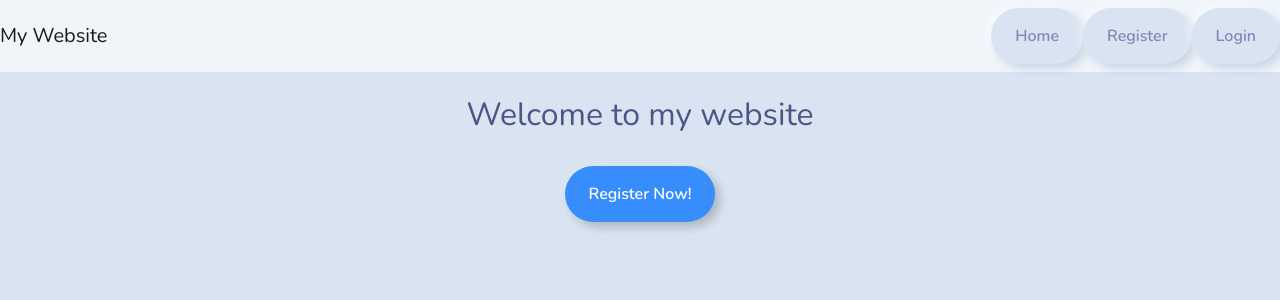
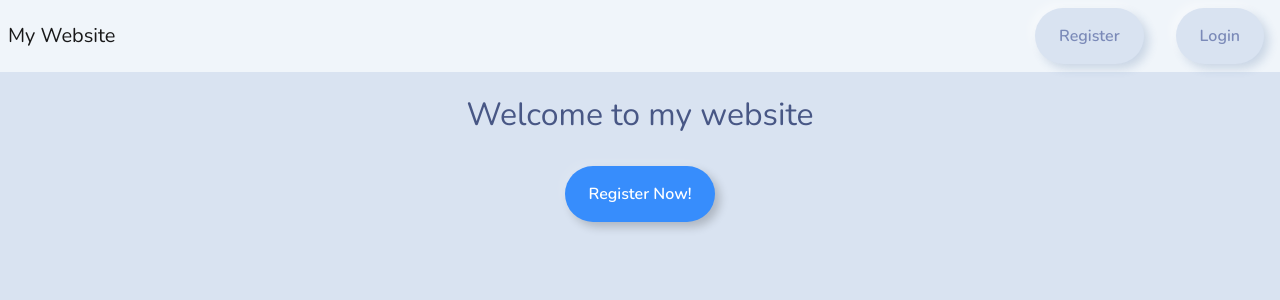
Before and after one commit to darinmilner/django-aws-deployment, a Django app: page / in a window 1280 px wide. Shown: the top 300 px of the page. Run offline with Django 4.2, Linux system fonts and the light colour scheme; some libraries are stand-ins or nearby versions.

Commit message:
Website styling updated. S3 Terraform code added.

```diff
--- a/django-aws/main/templates/main/delete-account.html
+++ b/django-aws/main/templates/main/delete-account.html
@@ -10,6 +10,9 @@
         <link rel="stylesheet" type="text/css" href="{% static 'css/styles.css' %}">
     </head>
 
+    {% include 'main/navbar.html' %}
+    <br>
+
     <div class="container bg-white shadow-md p-5 form-layout">
         <form method="POST" autocomplete="off">
             {% csrf_token %}
@@ -18,7 +21,7 @@
             <a href="{% url 'profile-management' %}">Go back</a>
             <br>
             <br>
-            <input class="btn btn-danger" type="submit" value="Submit" />
+            <input class="btn btn-danger" type="submit" value="Delete Account!" />
             <br>
         </form>
     </div>
--- a/django-aws/main/templates/main/index.html
+++ b/django-aws/main/templates/main/index.html
@@ -11,7 +11,7 @@
     </head>
 
     <nav class="navbar navbar-expand-lg navbar-light bg-light justify-content-center">
-        <a class="navbar-brand main-heading" href="#">My Website</a>
+        <a class="navbar-brand main-heading px-2" href="#">My Website</a>
         <button
             class="navbar-toggler"
             type="button" data-toggle="collapse"
@@ -24,13 +24,10 @@
 
         <div class="collapse navbar-collapse text-center" id="navbarNavDropdown">
           <ul class="navbar-nav ms-auto">
-            <li class="nav-item">
-              <a class="btn btn-primary navbar-btn" type="button" href="">Home</a>
-            </li>
-            <li class="nav-item">
+            <li class="nav-item px-3">
               <a class="btn btn-primary navbar-btn" type="button" href="{% url 'register' %}">Register</a>
             </li>
-            <li class="nav-item">
+            <li class="nav-item px-3">
                 <a class="btn btn-primary navbar-btn" type="button" href="{% url 'my-login' %}">Login</a>
             </li>
           </ul>
@@ -42,7 +39,7 @@
             <br>
             <h2>Welcome to my website</h2>
             <br>
-            <a class="btn btn-outline-primary" type="button" href="">Register Now!</a>
+            <a class="btn btn-outline-primary" type="button" href="{% url 'register' %}">Register Now!</a>
         </div>
       </body>
 
```
Also changed, not shown: django-aws/main/templates/main/dashboard.html (+2 -6 lines), django-aws/main/templates/main/my-login.html (+7 -1 lines), django-aws/main/templates/main/navbar.html (added, +27 -0 lines), django-aws/main/templates/main/profile-management.html (+7 -3 lines), django-aws/main/templates/main/register.html (+8 -1 lines).
